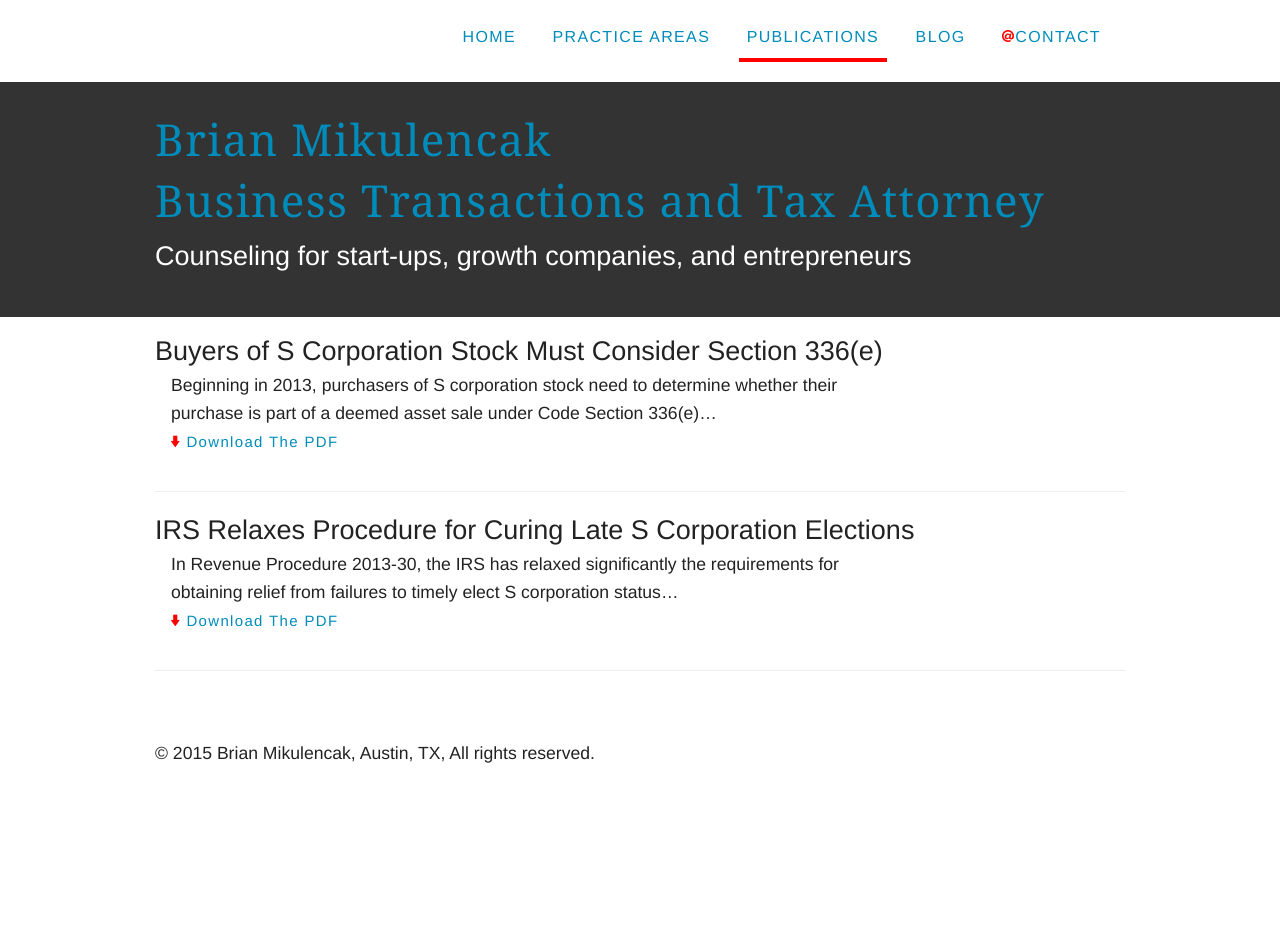
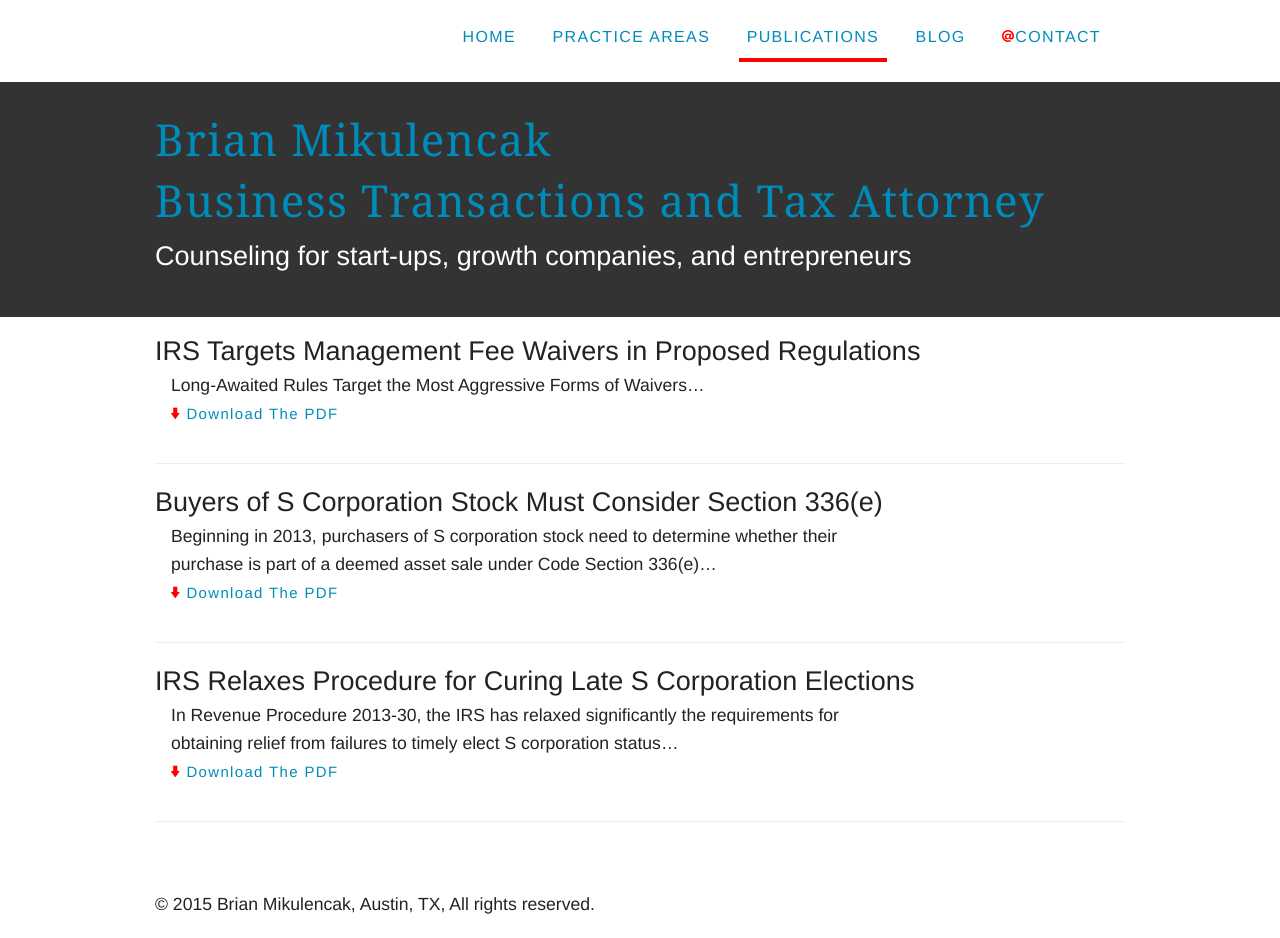
Before and after one commit to brianmik/bmaustinlaw, a Jekyll site: the page built from publications.html, in a window 1280 px wide. Built offline with Jekyll 4.4.1, drawn with Linux system fonts in a browser that asks for light colours; Markdown is read by kramdown in place of the engine named in the settings; before the commit the page ends 900 px from its top, so only the background shows below that.

Commit message:
New article posting

```diff
--- a/publications.html
+++ b/publications.html
@@ -6,6 +6,15 @@ title:  Publications
 <div id="middle">
 	<div class="row">
 		<div class="large-12 columns">
+
+    <article class="publication">
+      <header class="space-none">
+      <h1 class="publication__title space-none">IRS Targets Management Fee Waivers in Proposed Regulations</h1>
+      </header>
+      <p class="publication__excerpt">Long-Awaited Rules Target the Most Aggressive Forms of Waivers&hellip;</p>
+      <p class="publication__link"><a class="capitalize small" href="docs/150819-Fee-waivers.pdf"><i class="fi-arrow-down red"></i> Download the PDF</a></p>
+    </article>
+
     <article class="publication">
       <header class="space-none">
       <h1 class="publication__title space-none">Buyers of S Corporation Stock Must Consider Section 336(e)</h1>
```
Also changed, not shown: 1 other file.
